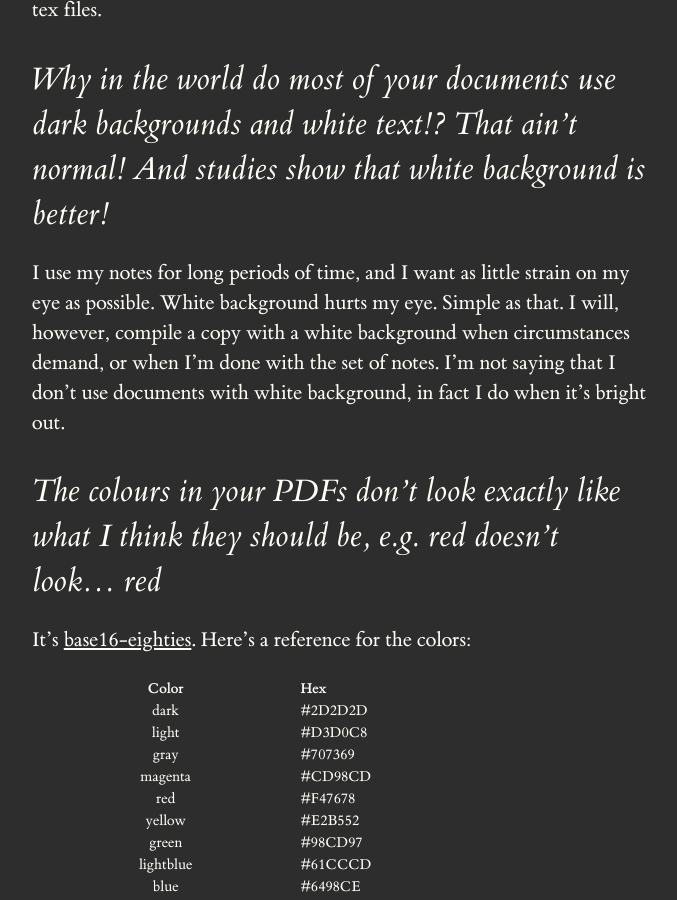
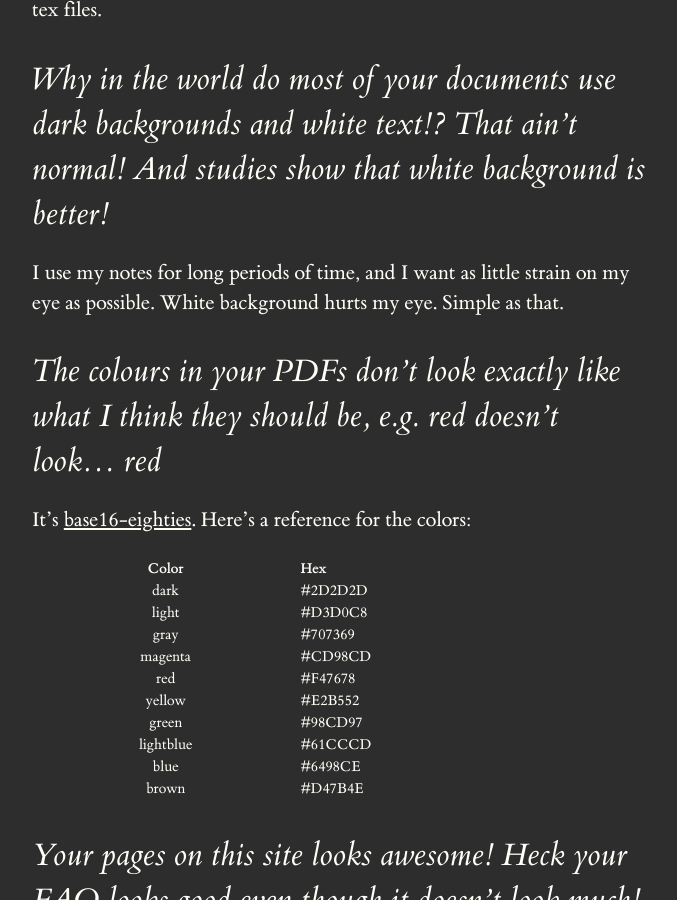
Before and after one commit to japorized/TeX_notes, a Jekyll site: the page built from faq.md, in a window 1280 px wide and 900 px high, scrolled down 406 px. Shown: the whole window, without its empty margins (128-805 px from the left). Built offline with Jekyll 4.4.1, drawn with Linux system fonts in a browser that asks for light colours; nearby versions of some CDN libraries.

Commit message:
update setup

```diff
--- a/faq.md
+++ b/faq.md
@@ -9,7 +9,7 @@
 
 ## Why in the world do most of your documents use dark backgrounds and white text!? That ain't normal! And studies show that white background is better!
 
-  I use my notes for long periods of time, and I want as little strain on my eye as possible. White background hurts my eye. Simple as that. I will, however, compile a copy with a white background when circumstances demand, or when I'm done with the set of notes. I'm not saying that I don't use documents with white background, in fact I do when it's bright out.
+  I use my notes for long periods of time, and I want as little strain on my eye as possible. White background hurts my eye. Simple as that.
 
 ## The colours in your PDFs don't look exactly like what I think they should be, e.g. red doesn't look... red
 
```
Also changed, not shown: 6 other files.
